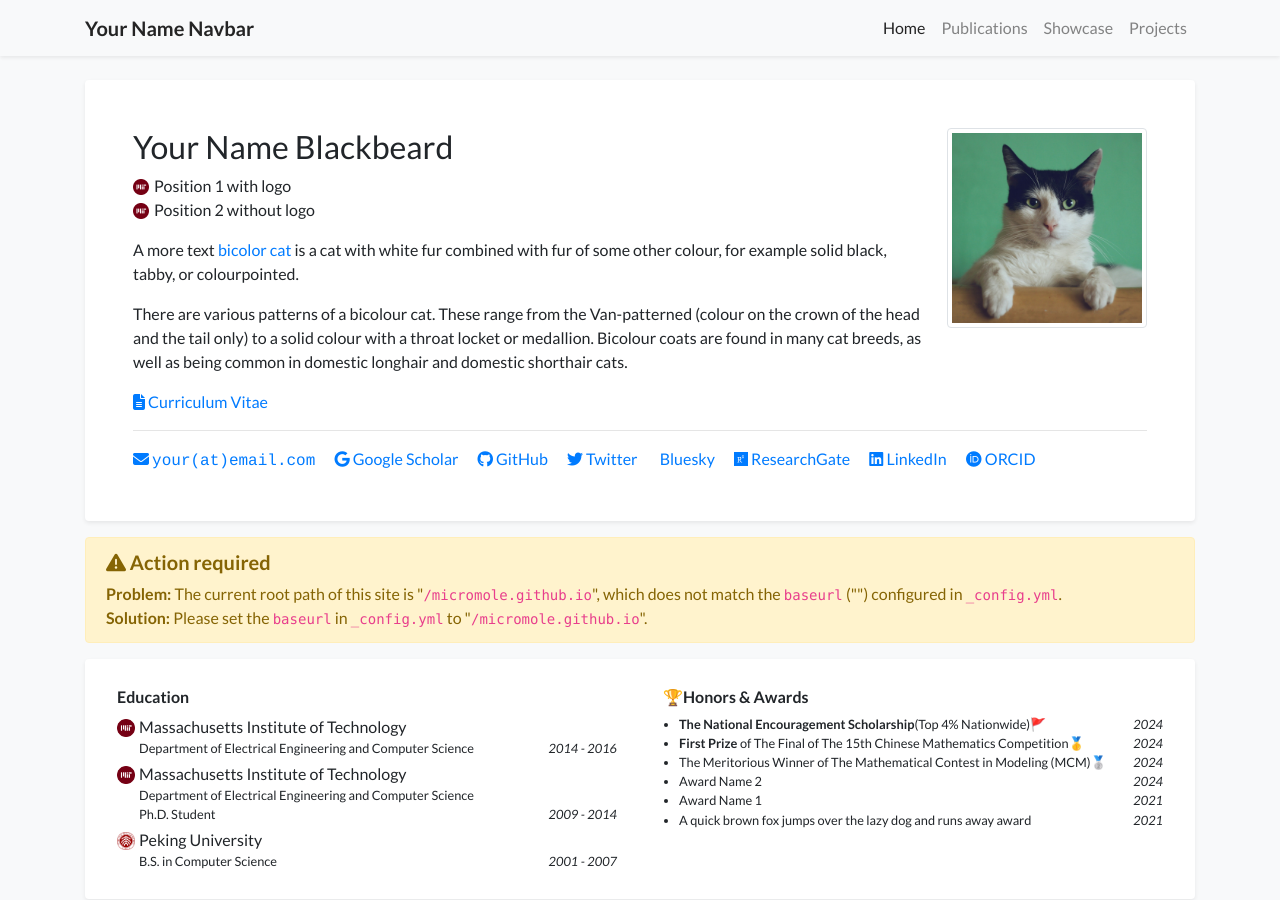
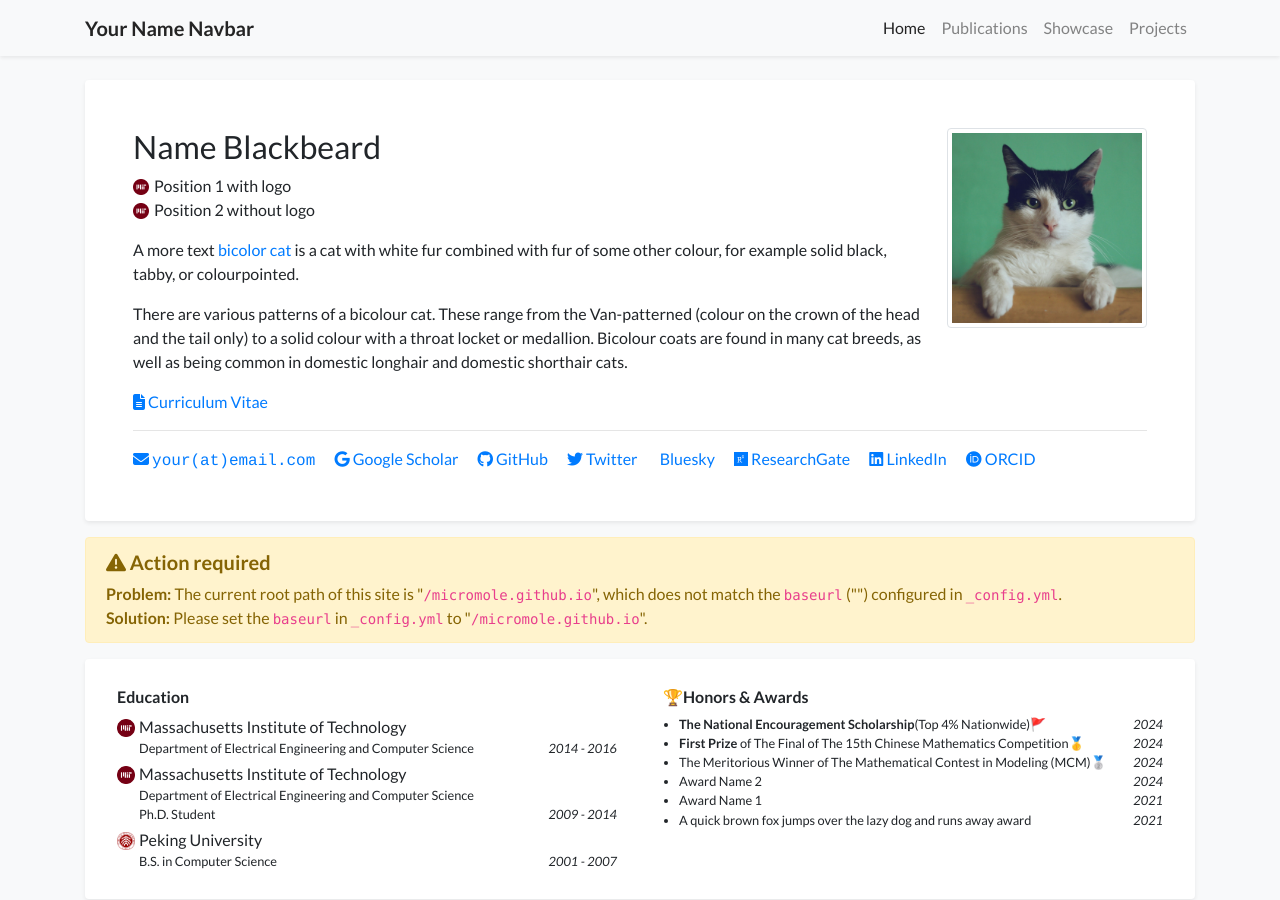
Before and after one commit to micromole/micromole.github.io, a Jekyll site: the page built from index.html, in a window 1280 px wide and 900 px high. Built offline with Jekyll 4.4.1, drawn with Linux system fonts in a browser that asks for light colours; nearby versions of some CDN libraries; a style sheet for code colours, icons or effects is not loaded.

Commit message:
Update profile.yml

```diff
--- a/_data/profile.yml
+++ b/_data/profile.yml
@@ -1,4 +1,4 @@
-primary_name: "Your Name Blackbeard"
+primary_name: "Name Blackbeard"
 secondary_name: ""
 navbar_name: "Your Name Navbar"
 
```
